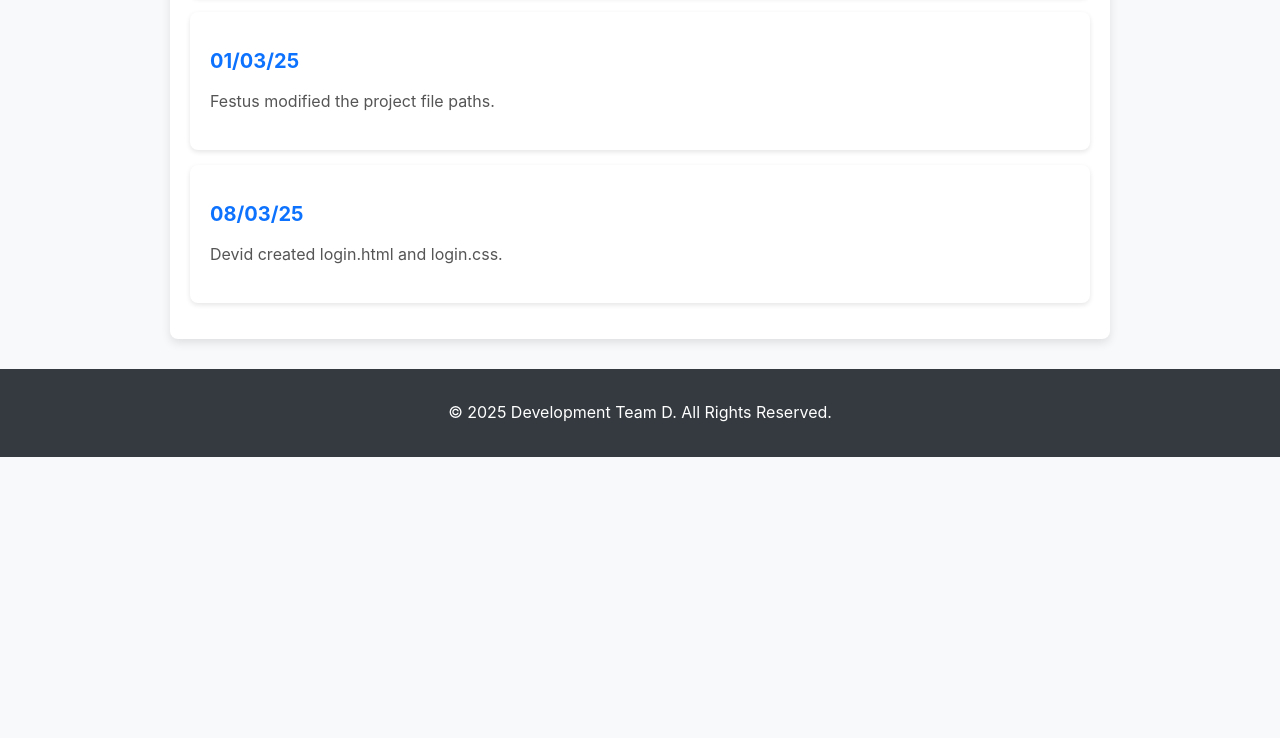
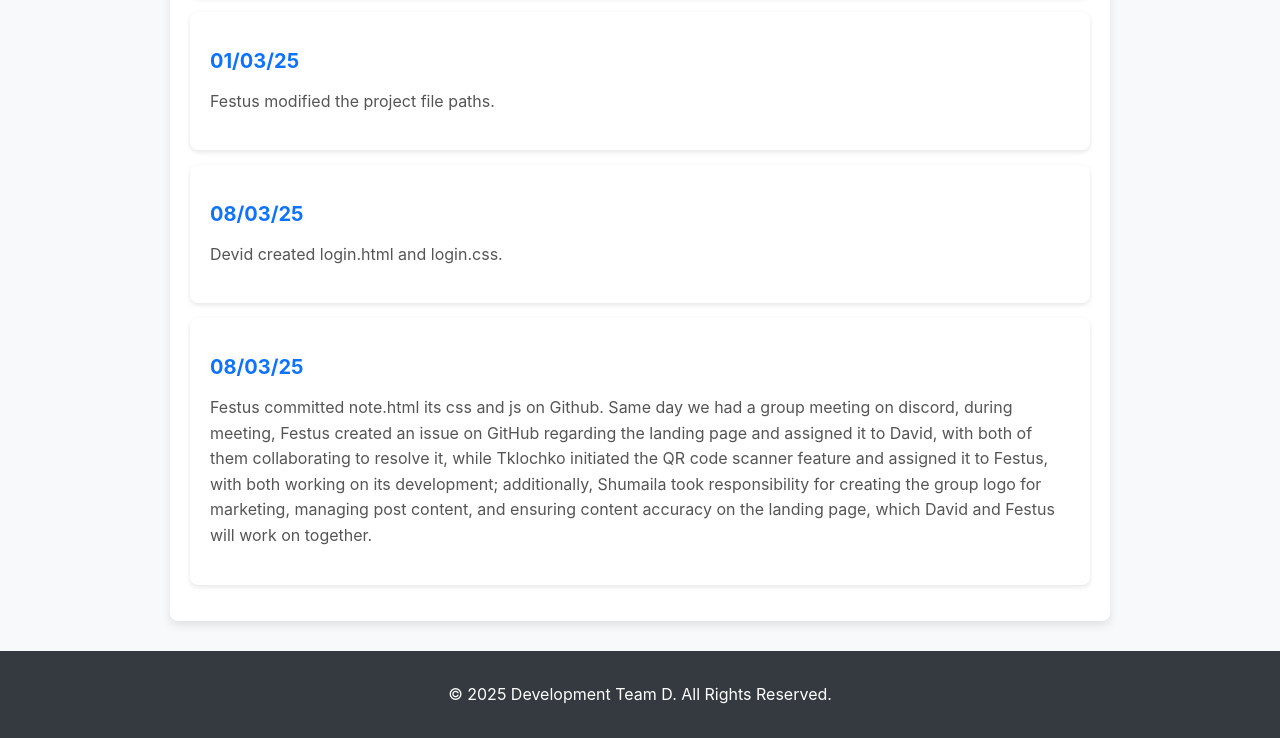
Before and after one commit to tklocshem/TreasureHuntCO1111TeamD, a plain HTML site: page notes.html in a window 1280 px wide. Shown: the part 3009-3747 px from the top of the page. Before the commit the page ends 3466 px from the top, so only its background shows below. Drawn offline with Linux system fonts and the light colour scheme.

Commit message:
updated notes.html

```diff
--- a/css/notes.css
+++ b/css/notes.css
@@ -1,3 +1,4 @@
+
 header {
     background-color: var(--primary);
     color: var(--white);
@@ -14,7 +15,6 @@ main {
     border-radius: 8px;
     box-shadow: 0px 4px 10px rgba(0, 0, 0, 0.1);
 }
-
 
 .list {
     list-style: none;
--- a/notes.html
+++ b/notes.html
@@ -133,6 +133,18 @@
             <p>Devid created login.html and login.css.</p>
         </li>
 
+        <li>
+            <h2 class="date">08/03/25</h2>
+            <p>Festus committed note.html its css and js on Github. Same day we had a group meeting on discord,
+                during meeting, Festus created an issue on GitHub regarding the landing page
+                and assigned it to David, with both of them collaborating to resolve it, while Tklochko initiated
+                the QR code scanner feature and assigned it to Festus, with both working on its development;
+                additionally, Shumaila took responsibility for creating the group logo for marketing,
+                managing post content, and ensuring content accuracy on the landing page, which David and
+                Festus will work on together.
+            </p>
+        </li>
+
     </ul>
 </main>
 
```
